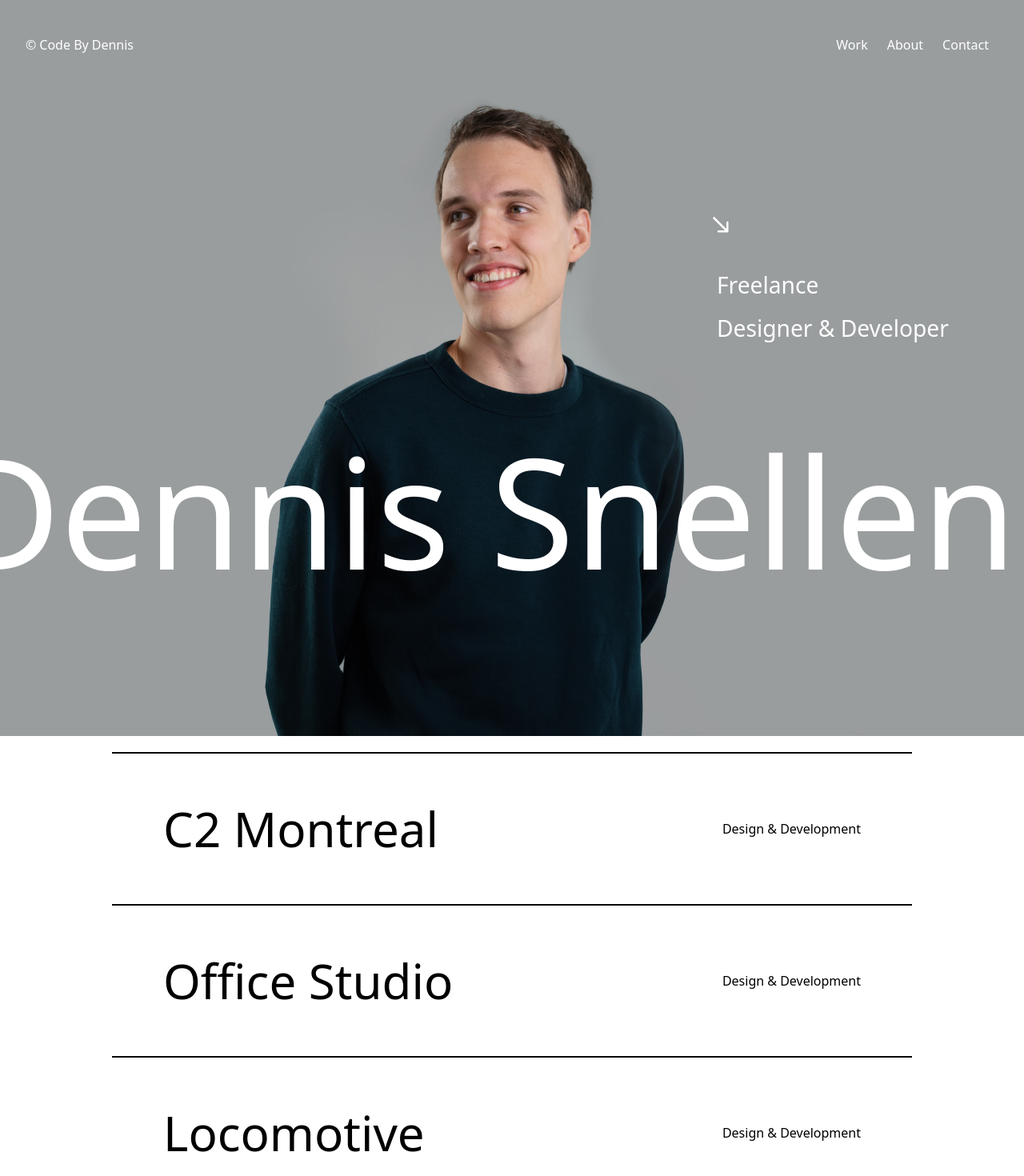
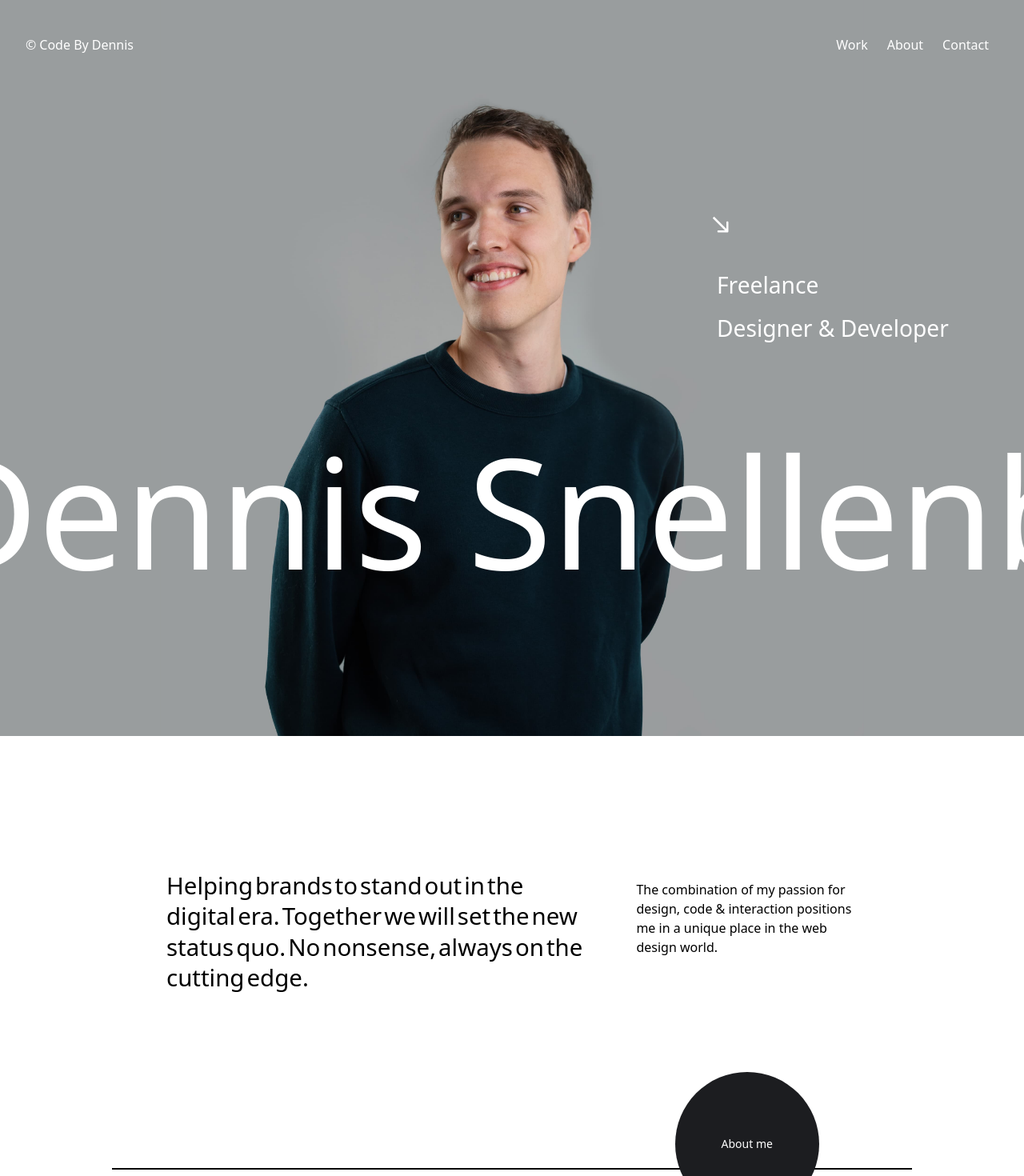
Before and after one commit to Sahil-958/recreations, a React (Vite) app: page / in a window 1280 px wide. Shown: the top 1470 px of the page at 80% size. Built offline with nearby package versions, Linux system fonts and the light colour scheme.

Commit message:
added Description component + some minor change in main

```diff
--- a/src/App.tsx
+++ b/src/App.tsx
@@ -5,6 +5,7 @@ import Projects from "./componenets/Projects";
 import LocomotiveScroll from "locomotive-scroll";
 import { useEffect } from "react";
 import Header from "./componenets/Header";
+import Description from "./componenets/Description";
 
 function App() {
   useEffect(() => {
@@ -15,7 +16,7 @@ function App() {
         lerp: 0.1,
         duration: 1.8,
         smoothWheel: true,
-        wheelMultiplier: 0.6,
+        wheelMultiplier: 0.4,
         touchMultiplier: 0.6,
         easing: (t) => Math.min(1, 1.001 - Math.pow(2, -10 * t)),
       },
@@ -45,6 +46,8 @@ function App() {
       >
         <Header />
         <img
+          data-scroll
+          data-scroll-speed={-0.4}
           draggable="false"
           className="object-cover h-full absolute left-1/2 -translate-x-1/2"
           src="background.jpg"
@@ -83,6 +86,7 @@ function App() {
           </ParallaxText>
         </div>
       </motion.main>
+      <Description />
       <Projects />
       <div className="mb-[100vh]"></div>
     </>
--- /dev/null
+++ b/src/componenets/Description.tsx
@@ -0,0 +1,75 @@
+import { useInView, motion } from "framer-motion";
+import { useRef } from "react";
+
+const slideUp = {
+  initial: {
+    y: "100%",
+  },
+  open: (i: number) => ({
+    y: "0%",
+    transition: { duration: 0.5, delay: 0.02 * i },
+  }),
+  closed: {
+    y: "100%",
+    transition: { duration: 0.5 },
+  },
+};
+
+const opacity = {
+  initial: {
+    opacity: 0,
+  },
+  open: {
+    opacity: 1,
+    transition: { duration: 0.5 },
+  },
+  closed: {
+    opacity: 0,
+    transition: { duration: 0.5 },
+  },
+};
+export default function Description() {
+  const phrase =
+    "Helping brands to stand out in the digital era. Together we will set the new status quo. No nonsense, always on the cutting edge.";
+  const description = useRef(null);
+  const isInView = useInView(description);
+  return (
+    <div ref={description} className="px-16 lg:px-52 py-32 md:py-0 md:pt-42">
+      <div className="flex flex-col md:flex-row relative max-w-[1400px] gap-16 items-baseline">
+        <p className="m-0 text-[clamp(1.5rem,2.3vw,2.5rem)] gap-8 leading-[1.3]">
+          {phrase.split(" ").map((word, index) => {
+            return (
+              <motion.span
+                className="mr-[3px] relative overflow-hidden inline-flex"
+                variants={slideUp}
+                custom={index}
+                animate={isInView ? "open" : "closed"}
+                key={index}
+              >
+                {word}
+              </motion.span>
+            );
+          })}
+        </p>
+        <div className="flex md:flex-col flex-row gap-16 md:items-center justify-center">
+          <motion.p
+            className="m-0 font-light"
+            variants={opacity}
+            animate={isInView ? "open" : "closed"}
+          >
+            The combination of my passion for design, code & interaction
+            positions me in a unique place in the web design world.
+          </motion.p>
+          <div data-scroll data-scroll-speed={0.1}>
+            <div
+              className="w-[180px] h-[180px] bg-[#1c1d20] text-white
+            rounded-full flex items-center justify-center cursor-pointer "
+            >
+              <span className="z-1 relative font-light text-sm">About me</span>
+            </div>
+          </div>
+        </div>
+      </div>
+    </div>
+  );
+}
```
